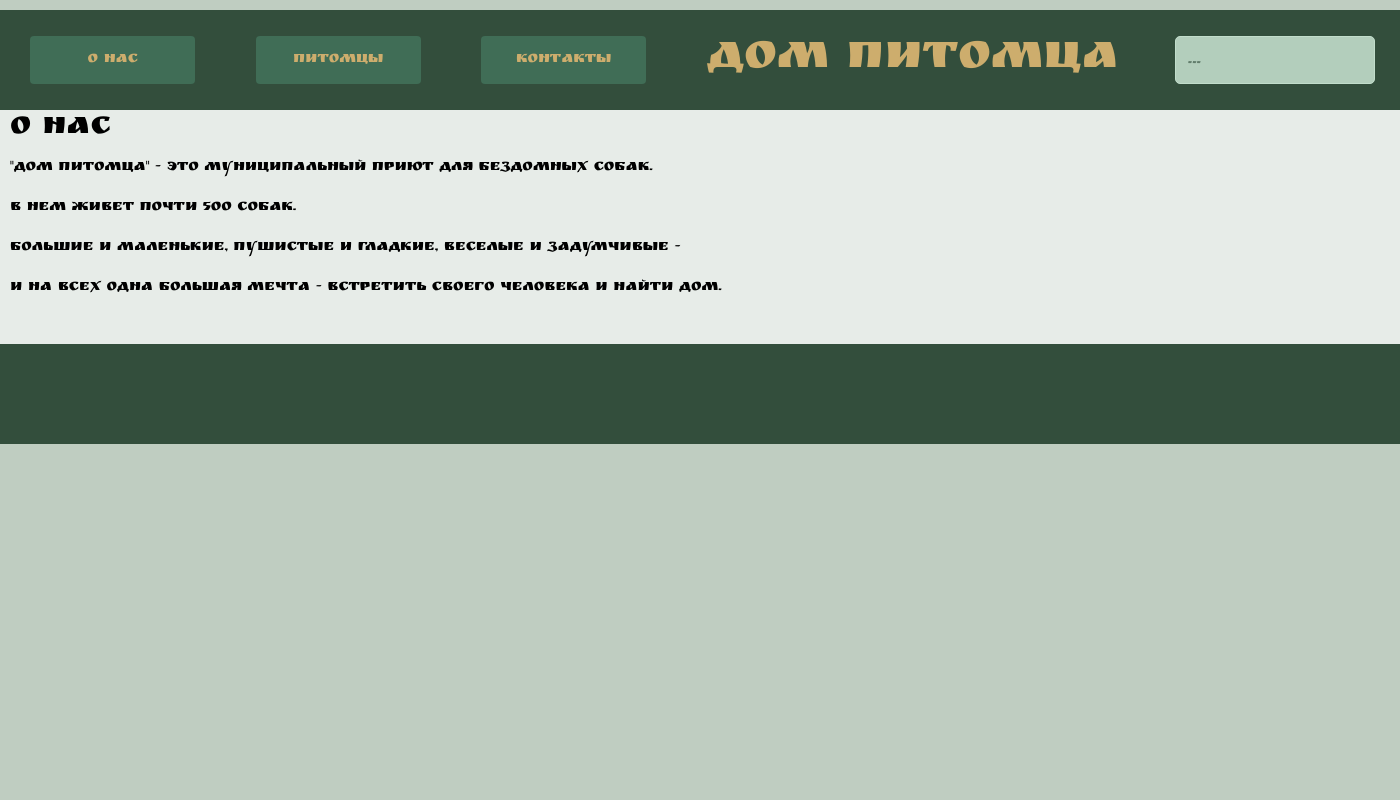
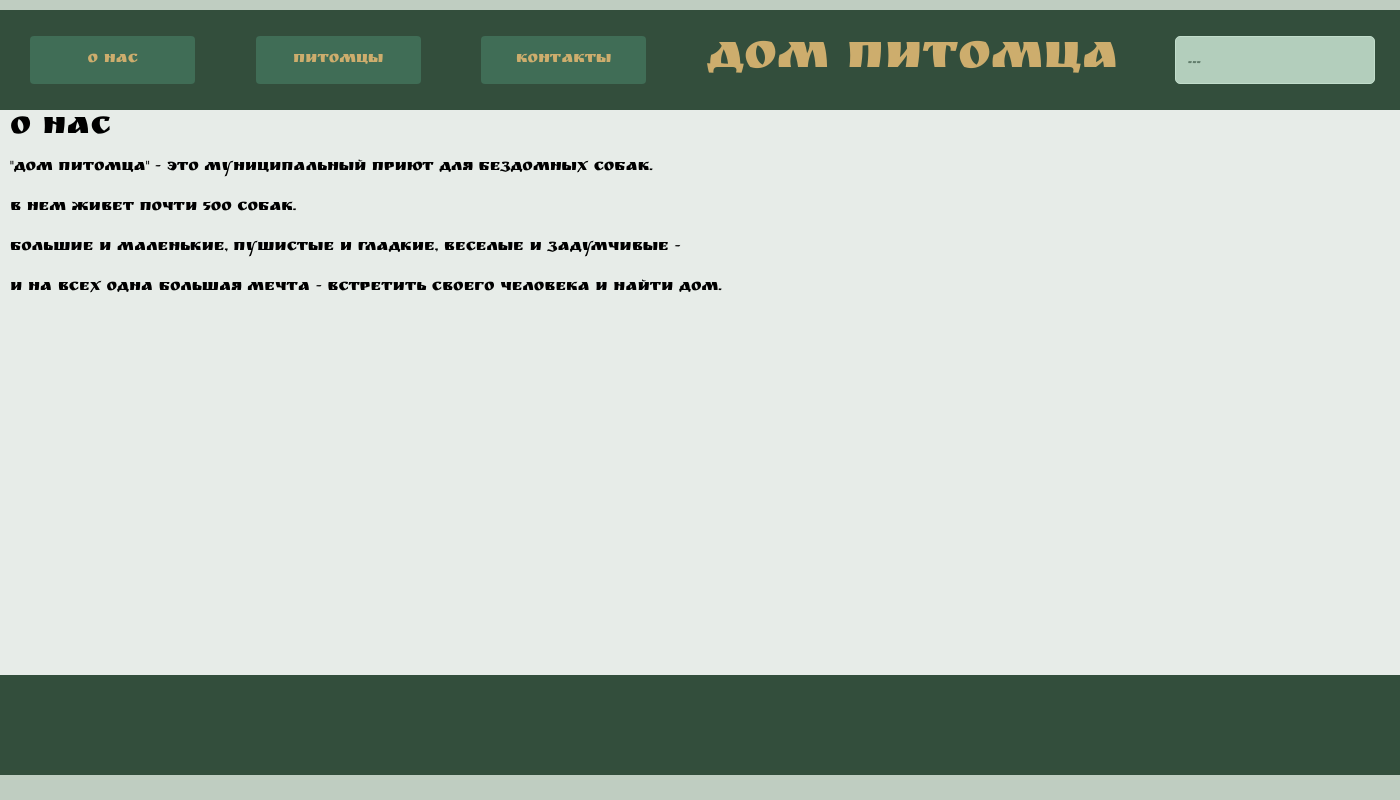
Before and after one commit to perevertysh/petty_home, a Django app: page / in a window 1400 px wide. Run offline with Django 3.2, Linux system fonts and the light colour scheme; some libraries are stand-ins or nearby versions.

Commit message:
Update style.css

```diff
--- a/static/css/style.css
+++ b/static/css/style.css
@@ -9,7 +9,7 @@ body {
 	background: rgba(115, 147, 119, 0.46);
 }
 .body-flex{
-    min-height: calc(~"100vh" - 100px);
+    min-height: calc(100vh - 35px);
     display: flex;
     flex-direction: column;
     align-items: center;
@@ -74,7 +74,7 @@ header  {
 }
 
 main{
-    height: 100%;
+    min-height: calc(100vh - 235px);
     margin-left: auto;
     margin-right: auto;
     width: 1400px;
```
